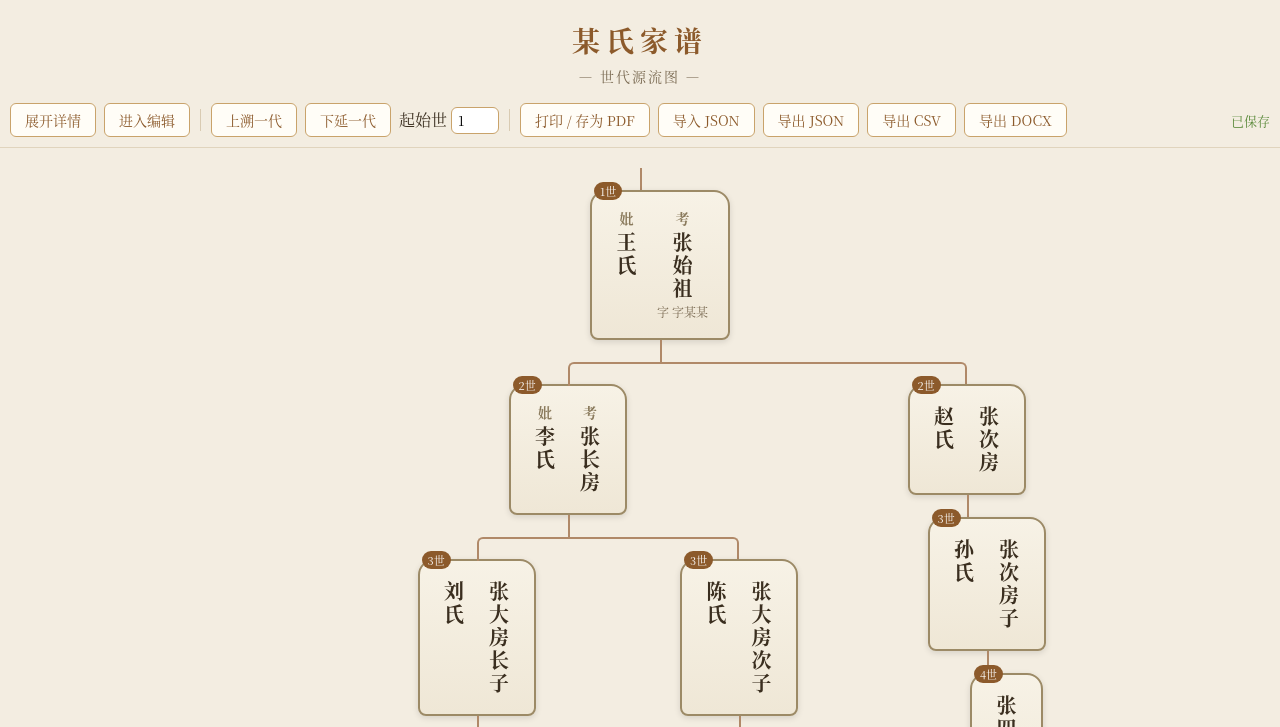
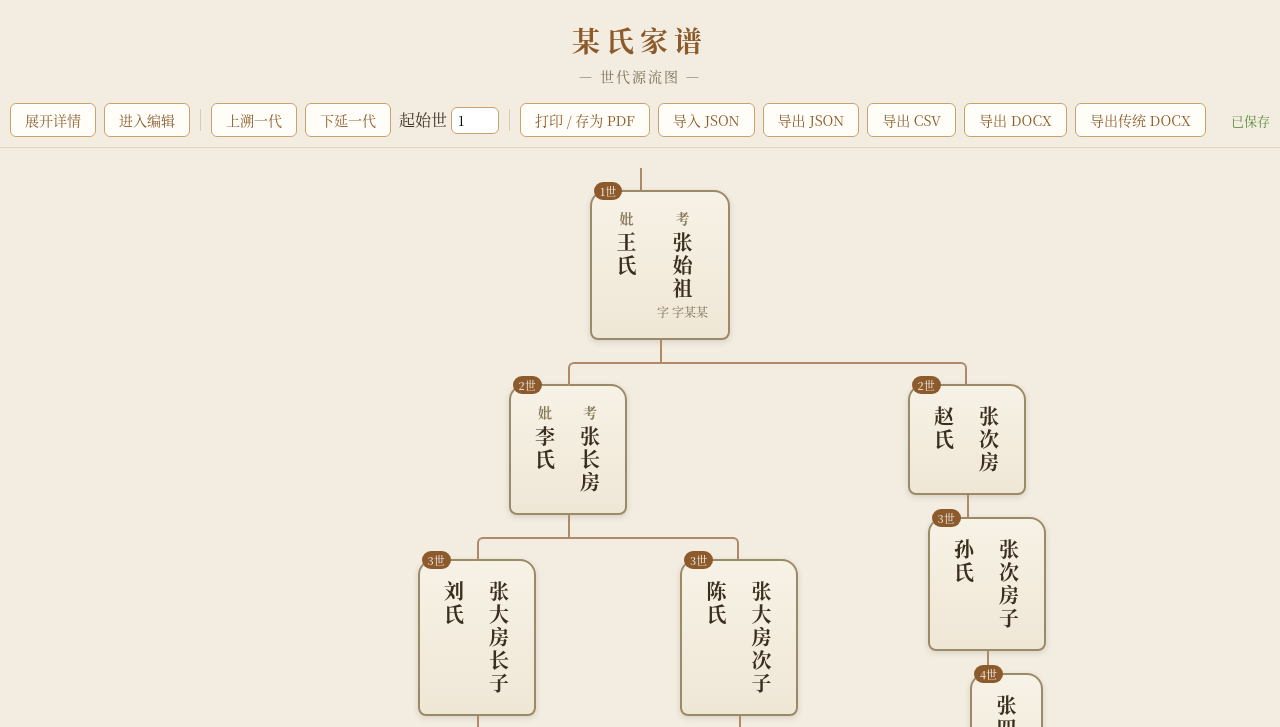
Before and after one commit to SeikenV/GeneaDoc, a website with bundled scripts: page index.html in a window 1280 px wide. Shown: the top 727 px of the page. Built offline with nearby package versions, Linux system fonts and the light colour scheme.

Commit message:
sync: index.html

```diff
--- a/index.html
+++ b/index.html
@@ -27,6 +27,7 @@
       <button id="exportJson">导出 JSON</button>
       <button id="exportCsv">导出 CSV</button>
       <button id="exportDocx">导出 DOCX</button>
+      <button id="exportTraditionalDocx">导出传统 DOCX</button>
       <span class="spacer"></span>
       <span id="saveState">已保存</span>
     </div>
```
